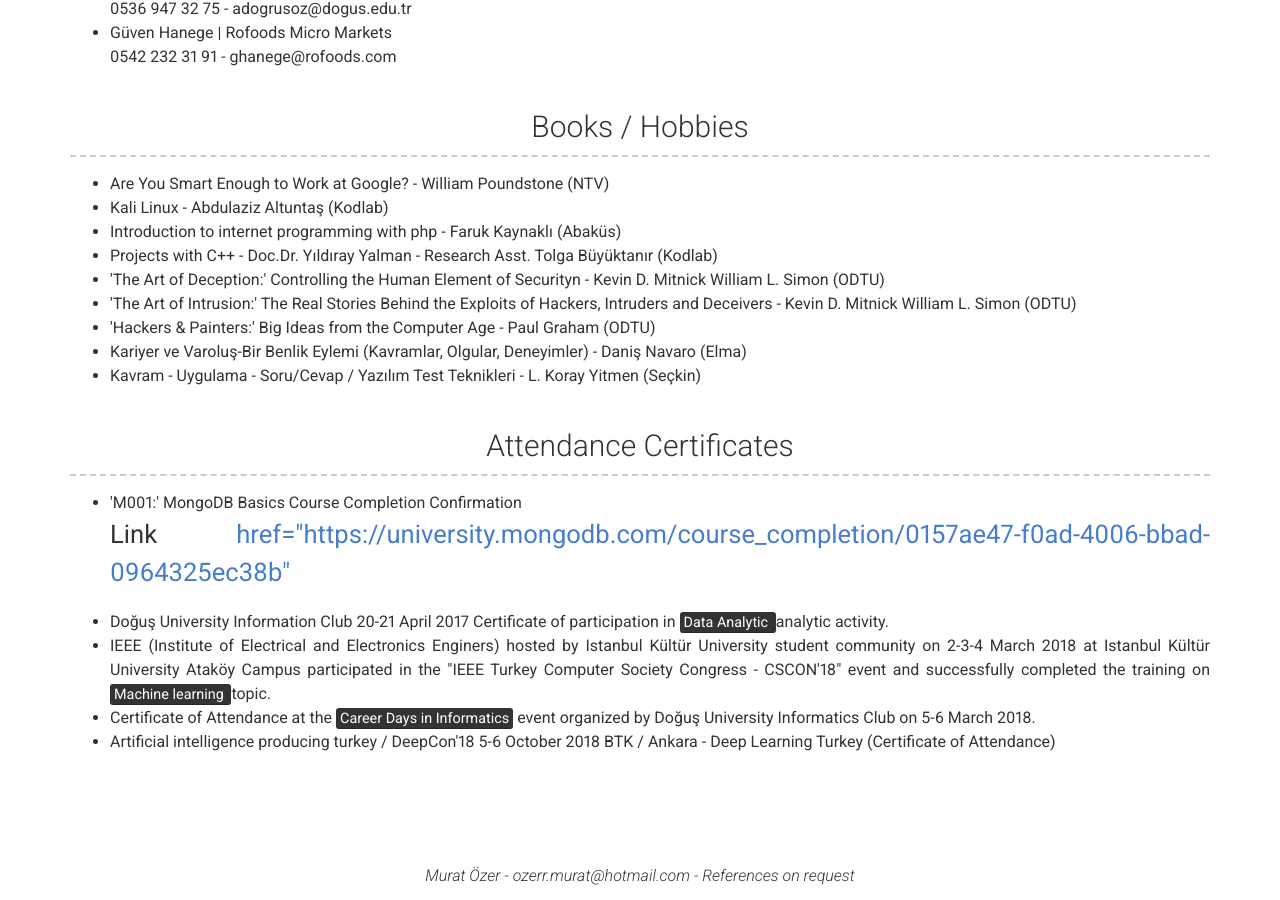
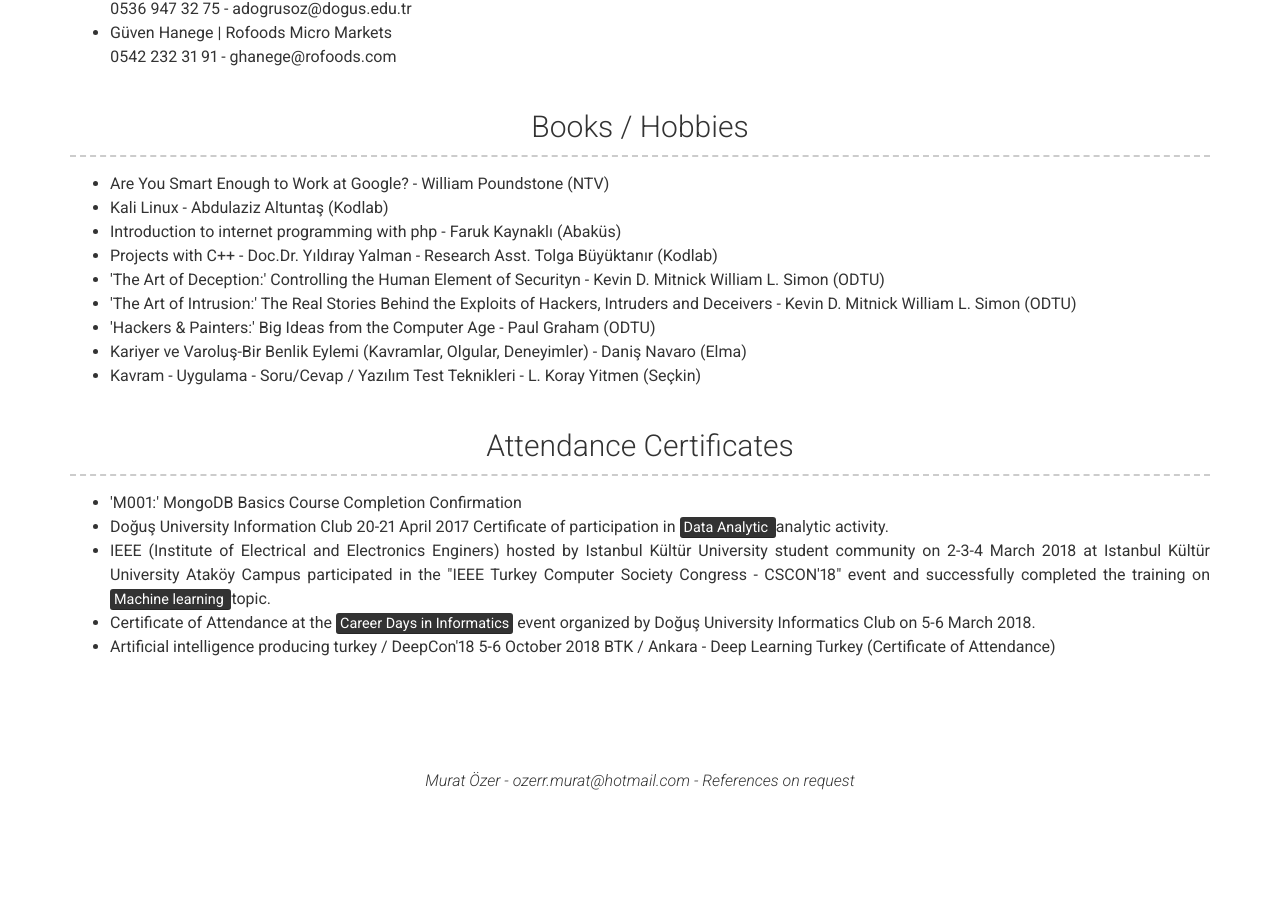
Before and after one commit to ryuz4k1/murat-ozer, a Jekyll site: the page built from index.md, in a window 1280 px wide and 900 px high, scrolled down 4083 px. Built offline with Jekyll 4.4.1, drawn with Linux system fonts in a browser that asks for light colours; after the commit the page ends 4888 px from its top, so only the background shows below that.

Commit message:
certiface bug fixed

```diff
--- a/_config.yml
+++ b/_config.yml
@@ -56,7 +56,7 @@ books_content: |
 
 # Certificates
 certificate_content: |
-  <li> 'M001:' MongoDB Basics Course Completion Confirmation <p> Link <a>href="https://university.mongodb.com/course_completion/0157ae47-f0ad-4006-bbad-0964325ec38b"</a></p></li>
+  <li> 'M001:' MongoDB Basics Course Completion Confirmation</li>
   <li>Doğuş University Information Club 20-21 April 2017 Certificate of participation in <mark> Data Analytic </mark> analytic activity.</li>
   <li>IEEE (Institute of Electrical and Electronics Enginers) hosted by Istanbul Kültür University student community on 2-3-4 March 2018 at Istanbul Kültür University Ataköy Campus participated in the "IEEE Turkey Computer Society Congress - CSCON'18" event and successfully completed the training on <mark> Machine learning </mark> topic. </li>
   <li>Certificate of Attendance at the <mark>Career Days in Informatics</mark> event organized by Doğuş University Informatics Club on 5-6 March 2018.</li>
```
